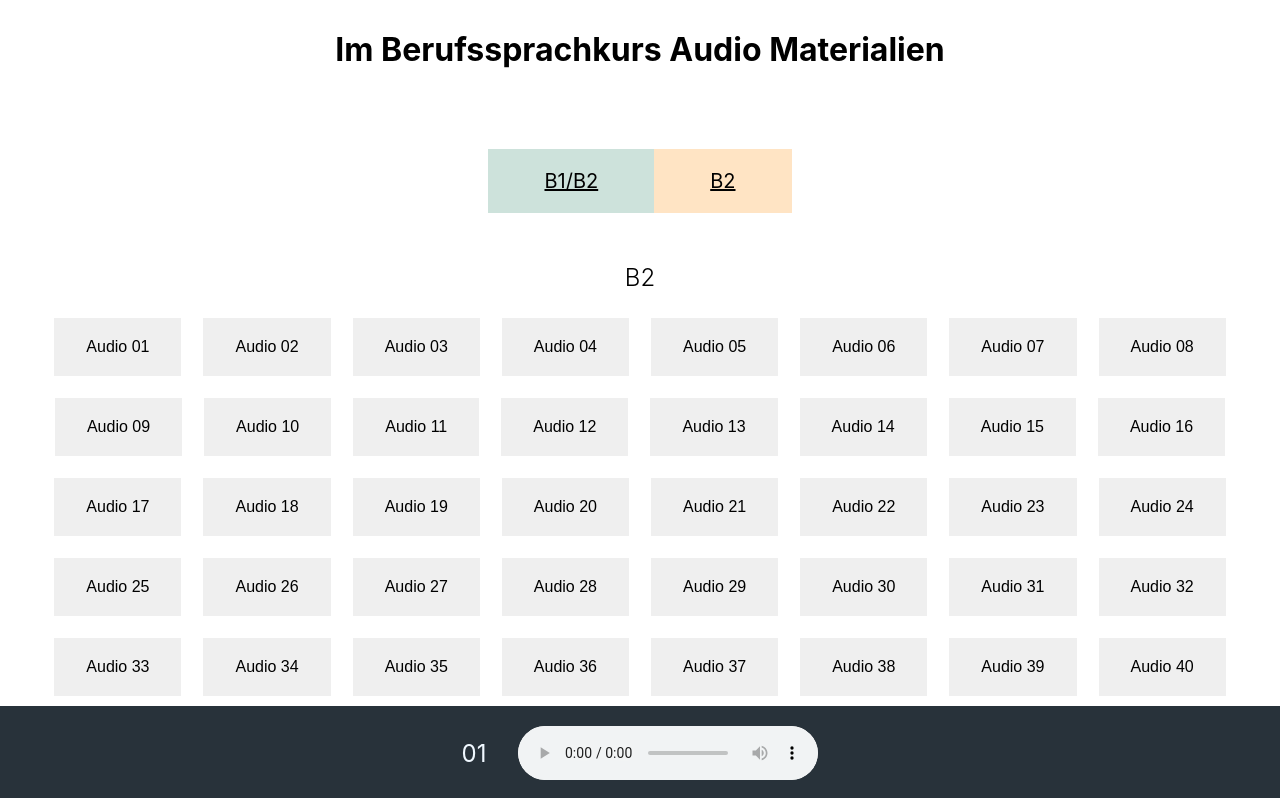
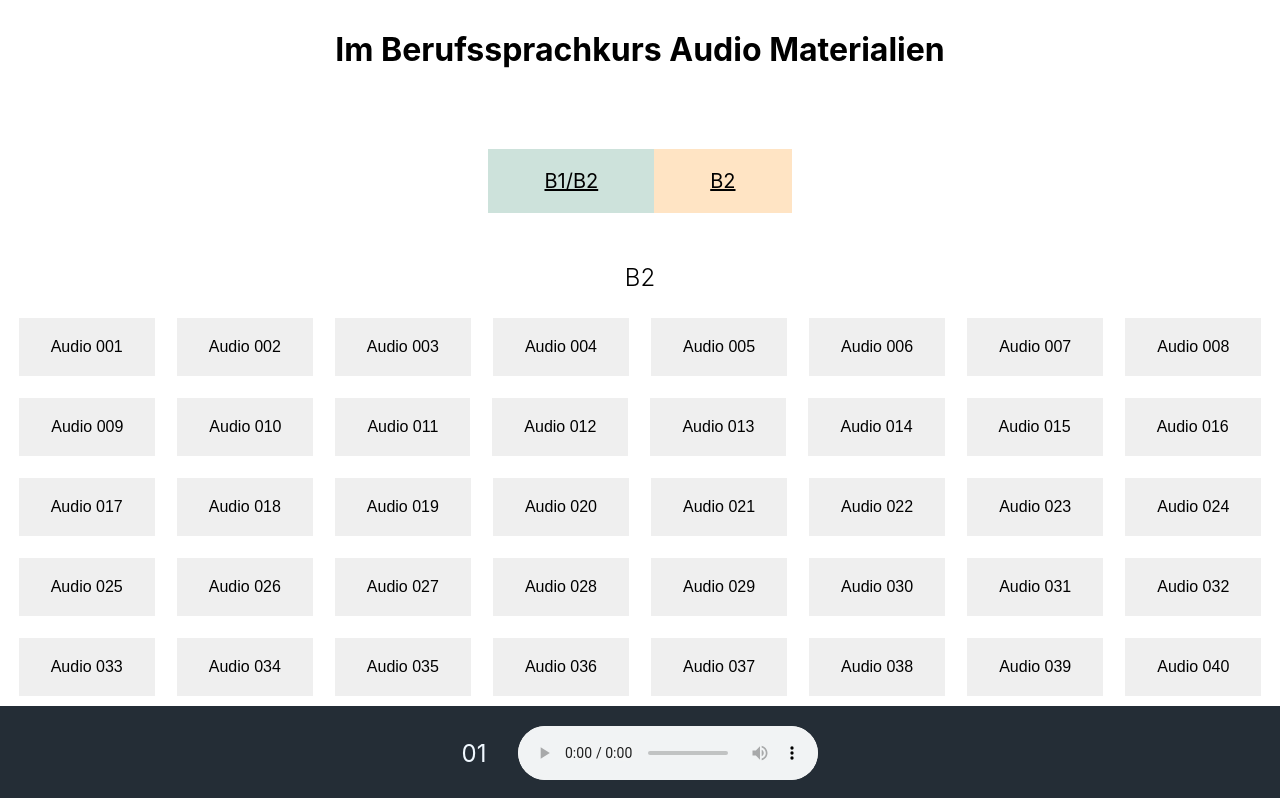
Before and after one commit to susizhang/Materialien-zum-Deutschlernen, a React (Create React App) app: page /b2 in a window 1280 px wide. Shown: the top 798 px of the page. Built offline with nearby package versions, Linux system fonts and the light colour scheme.

Commit message:
changing the audio name

```diff
--- a/src/App.css
+++ b/src/App.css
@@ -66,7 +66,7 @@
   right: 0;
   bottom: 0;
   padding: 20px;
-  background-color: rgb(40, 50, 58);
+  background-color: rgb(36, 45, 54);
 }
 
 .playerContainer label {
@@ -76,5 +76,5 @@
 
 .react-audio-player {
   background-color: rgb(255, 255, 255);
-  border-radius: 30px;
+  border-radius: 50px;
 }
--- a/src/B2.js
+++ b/src/B2.js
@@ -20,7 +20,7 @@ const App = () => {
         {b2Files.map((item, index) => (
           <div key={index} className="audioCard">
             <button className="audioButton" value={index} onClick={fileHandle}>
-              Audio {item.slice(1, 3)}
+              Audio {item.slice(0, 3)}
             </button>
           </div>
         ))}
```
